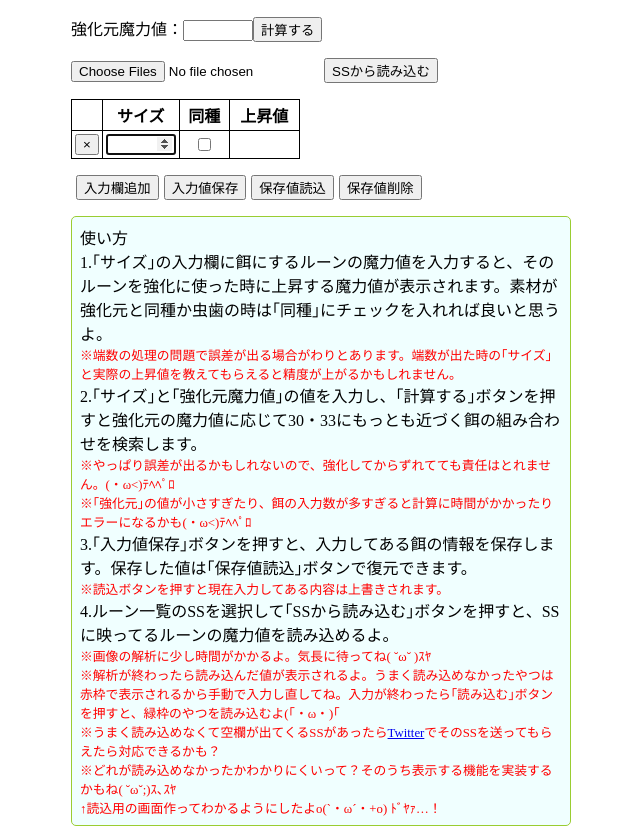
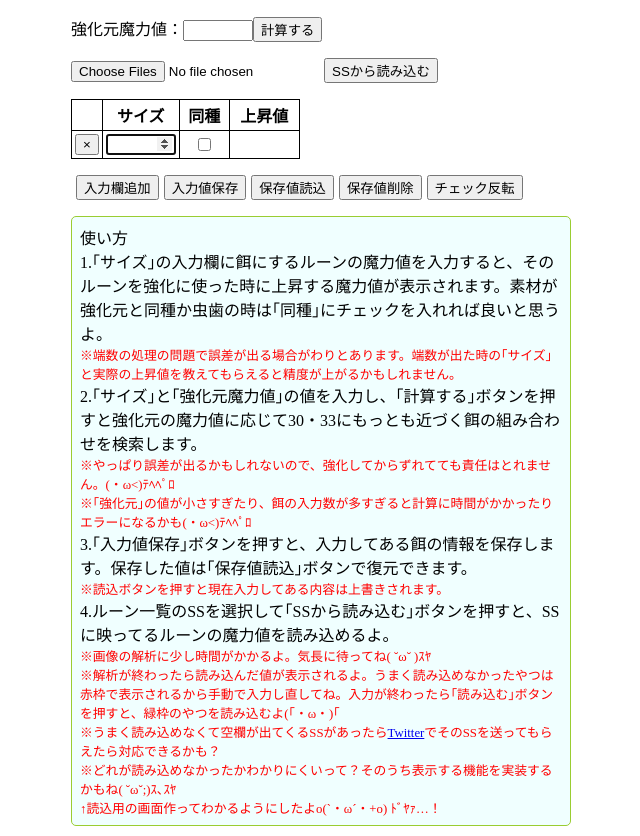
Before and after one commit to luna-mrst/rune_calc, a React app: page / in a window 1280 px wide. Shown: the whole page, without its empty margins (319-959 px from the left). Built offline with nearby package versions, Linux system fonts and the light colour scheme.

Commit message:
チェック反転ボタン作った

```diff
--- a/index.html
+++ b/index.html
@@ -3,7 +3,7 @@
   <head>
     <meta charset="UTF-8" />
     <meta name="viewport" content="width=360,initial-scale=1,user-scalable=no" />
-    <link rel="stylesheet" href="main.css?2019/01/08">
+    <link rel="stylesheet" href="main.css?2019/01/18">
   </head>
 
   <body id="root">
--- a/src/calcTable.jsx
+++ b/src/calcTable.jsx
@@ -198,6 +198,10 @@ export default class CalcTable extends React.Component {
     );
   }
 
+  allCheck() {
+    this.state.values.forEach((v,i) => this.checkEvent(i));
+  }
+
   render() {
     return (
       <div className="container">
@@ -230,6 +234,7 @@ export default class CalcTable extends React.Component {
           <button onClick={this.saveValues.bind(this)}>入力値保存</button>
           <button onClick={this.loadValues.bind(this)}>保存値読込</button>
           <button onClick={this.deleteValues}>保存値削除</button>
+          <button onClick={this.allCheck.bind(this)}>チェック反転</button>
         </p>
         <Summary />
         {this.state.isModalOpen && (
```
Also changed, not shown: 2 other files (tests, documents, lock files or other folders).
